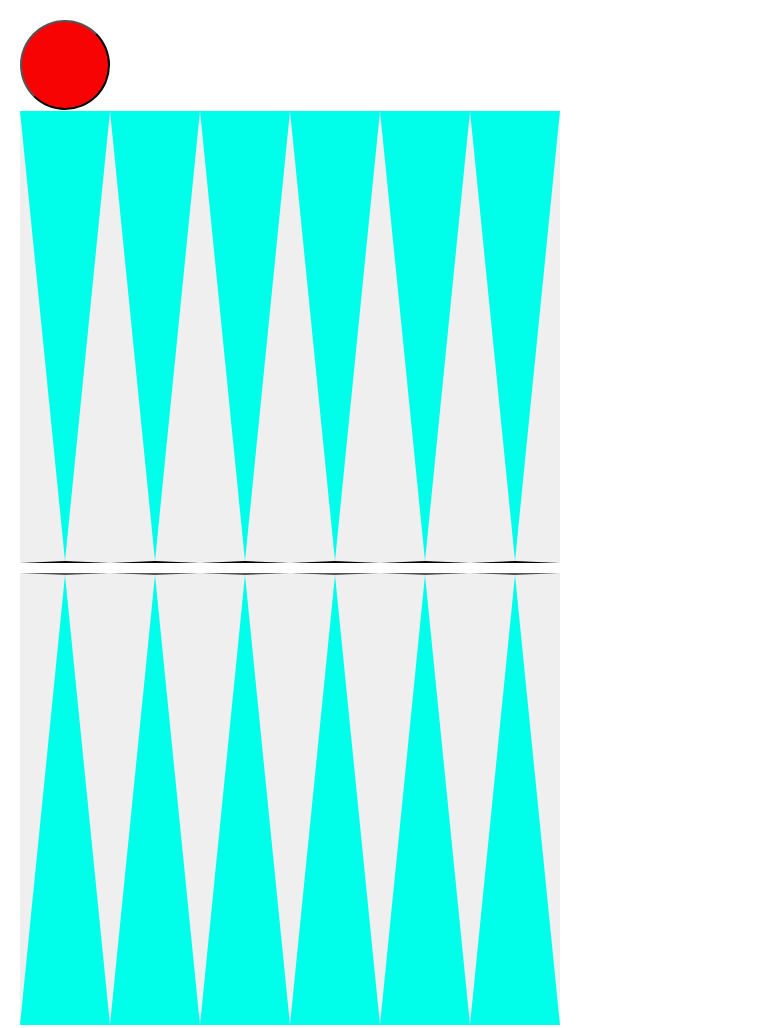
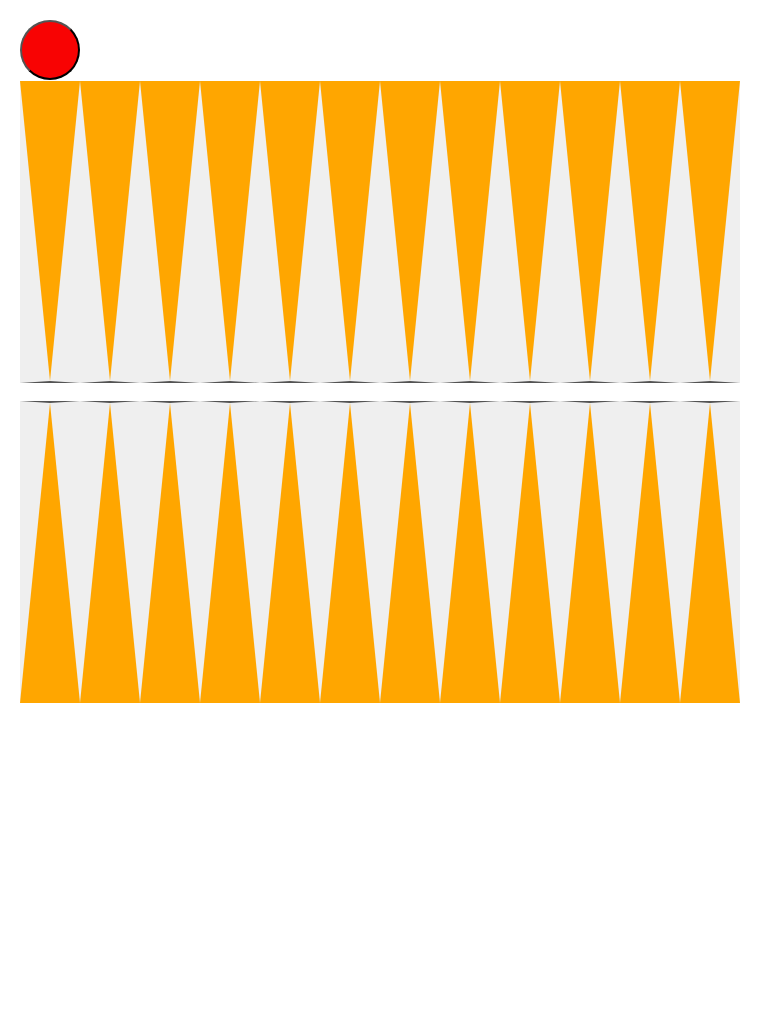
Before and after one commit to steambun/bkgm, a React app: page / in a window 1280 px wide. Shown: the whole page, without its empty margins (0-783 px from the left). After the commit the page ends 800 px from the top, so only its background shows below. Built offline with nearby package versions, Linux system fonts and the light colour scheme.

Commit message:
24 points added and rendered

```diff
--- a/src/index.css
+++ b/src/index.css
@@ -50,10 +50,10 @@ ol, ul {
 }
 
 .checker{
-  height: 90px;
-  width: 90px;
-  min-width: 90px;
-  min-height: 90px;
+  height: 60px;
+  width: 60px;
+  min-width: 60px;
+  min-height: 60px;
   background-color: rgb(248, 3, 3);
   border-radius: 50%;
   display: inline-block;
@@ -64,31 +64,41 @@ ol, ul {
 
 .checker:focus {
   outline: none;
-  border: 10px solid rgb(211, 253, 23);
+  border: 4px solid rgb(211, 253, 23);
 }
 
-.upwardsPoint{
+.point{
   width: 0;
-	height: 450;
-	border-right: 45px solid transparent;
-	border-bottom: 450px solid rgb(0, 255, 234);
-  border-left: 45px solid transparent;
+	height: 300;
+	border-right: 30px solid transparent;
+	border-bottom: 300px solid rgb(255, 166, 0);
+  border-left: 30px solid transparent;
   padding: 0;
 }
 
-.upwardsPoint:focus {
+.point:focus {
   outline: none;
 }
 
-.downwardsPoint{
-  width: 0;
-	height: 450;
-	border-right: 45px solid transparent;
-	border-top: 450px solid rgb(0, 255, 234);
-  border-left: 45px solid transparent;
-  padding: 0;
+.points-topleft{
+  transform:  rotate(180deg);
+}
+.points-topright{
+  transform:  rotate(180deg);
 }
 
-.downwardsPoint:focus {
-  outline: none;
+.points-top{
+  flex-direction: row;
+  display: flex;
+
+  flex-wrap: wrap;
+  flex: 1 0 auto;
 }
+
+.points-bottom{
+  flex-direction: row;
+  display: flex;
+
+  flex-wrap: wrap;
+  flex: 1 0 auto;
+}
--- a/src/index.js
+++ b/src/index.js
@@ -117,32 +117,48 @@ class Game extends React.Component {
 
 class BackGammonBoard extends React.Component {
 
-  renderUpwardsPoint(i) {
-    return <button className="upwardsPoint"></button>;
-  }
-
-  renderDownwardsPoint(i) {
-    return <button className="downwardsPoint"></button>;
+  renderPoint(i) {
+    return <button className="point"></button>;
   }
 
   render() {
     return (
-      <div>
+      <div className="component-backgammonboard">
+      <div className="points-top">
         <div className="points-topleft">
-          {this.renderDownwardsPoint(0)}
-          {this.renderDownwardsPoint(1)}
-          {this.renderDownwardsPoint(2)}
-          {this.renderDownwardsPoint(3)}
-          {this.renderDownwardsPoint(4)}
-          {this.renderDownwardsPoint(5)}
+          {this.renderPoint(6)}
+          {this.renderPoint(7)}
+          {this.renderPoint(8)}
+          {this.renderPoint(9)}
+          {this.renderPoint(10)}
+          {this.renderPoint(11)}
         </div>
+        <div className="points-topright">
+          {this.renderPoint(0)}
+          {this.renderPoint(1)}
+          {this.renderPoint(2)}
+          {this.renderPoint(3)}
+          {this.renderPoint(4)}
+          {this.renderPoint(5)}
+        </div>
+        </div>
+        <div className="points-bottom">
         <div className="points-bottomleft">
-          {this.renderUpwardsPoint(6)}
-          {this.renderUpwardsPoint(7)}
-          {this.renderUpwardsPoint(8)}
-          {this.renderUpwardsPoint(9)}
-          {this.renderUpwardsPoint(10)}
-          {this.renderUpwardsPoint(11)}
+          {this.renderPoint(12)}
+          {this.renderPoint(13)}
+          {this.renderPoint(14)}
+          {this.renderPoint(15)}
+          {this.renderPoint(16)}
+          {this.renderPoint(17)}
+        </div>
+        <div className="points-bottomright">
+          {this.renderPoint(18)}
+          {this.renderPoint(19)}
+          {this.renderPoint(20)}
+          {this.renderPoint(21)}
+          {this.renderPoint(22)}
+          {this.renderPoint(23)}
+        </div>
         </div>
       </div>
     );
```
